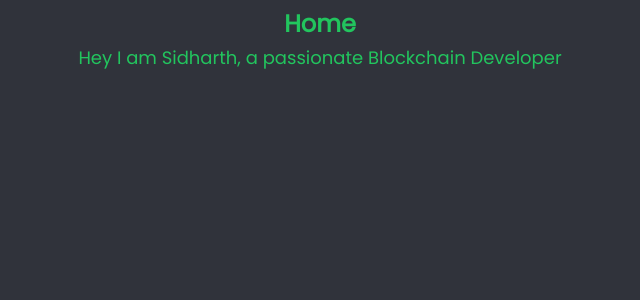
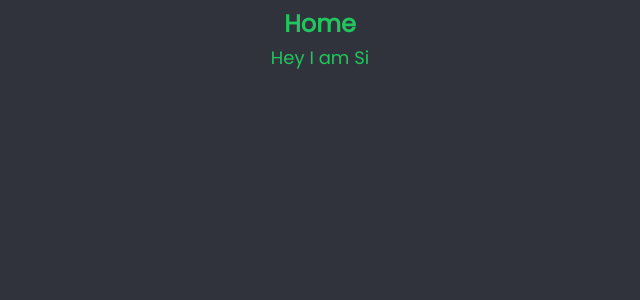
Before and after one commit to SidharthK2/portfolio, a Next.js app: page /HomePage in a window 1280 px wide. Shown: the top 300 px of the page, without its empty margins (320-960 px from the left). Built offline with nearby package versions, Linux system fonts and the light colour scheme.

Commit message:
update pages

```diff
--- a/pages/HomePage.js
+++ b/pages/HomePage.js
@@ -5,9 +5,7 @@ export default function HomePage() {
     <div className="Home text-green-500 flex flex-col w-screen h-screen bg-lightBlack p-2 ">
       <div className="title text-2xl font-bold text-center">Home</div>
       <div className="Homebody m-1 text-center">
-        <div className="text-lg">
-          Hey I am Sidharth, a passionate Blockchain Developer
-        </div>
+        <div className="text-lg">Hey I am Si</div>
       </div>
     </div>
   );
--- a/pages/index.js
+++ b/pages/index.js
@@ -14,7 +14,7 @@ export default function Home() {
       <Head>
         <title>Sidharth&apos;s Portfolio</title>
         <meta name="description" content="personal blockchain portfolio" />
-        <link rel="icon" href="/eth.svg" />
+        <link rel="icon" href="/bolt.svg" />
       </Head>
       <SideBar />
       <Pages>
```
Also changed, not shown: public/bolt.svg (added).
